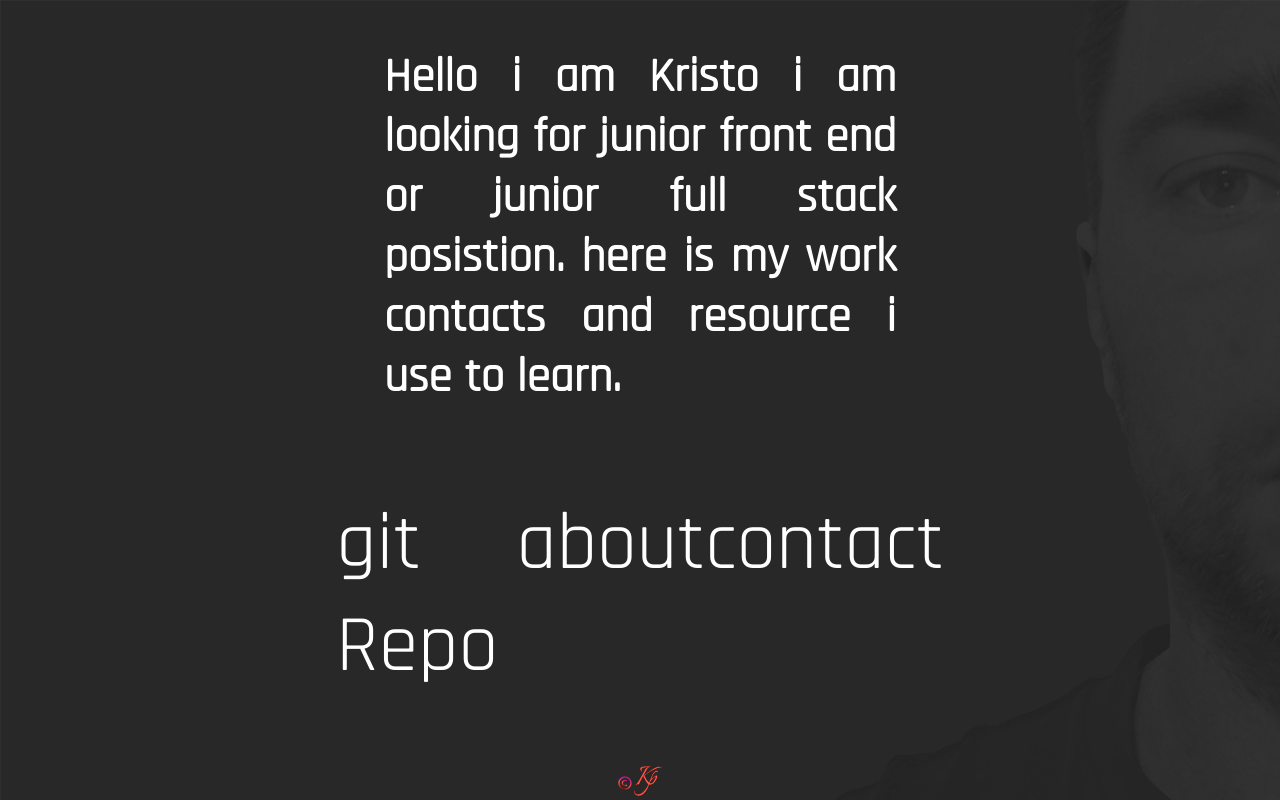
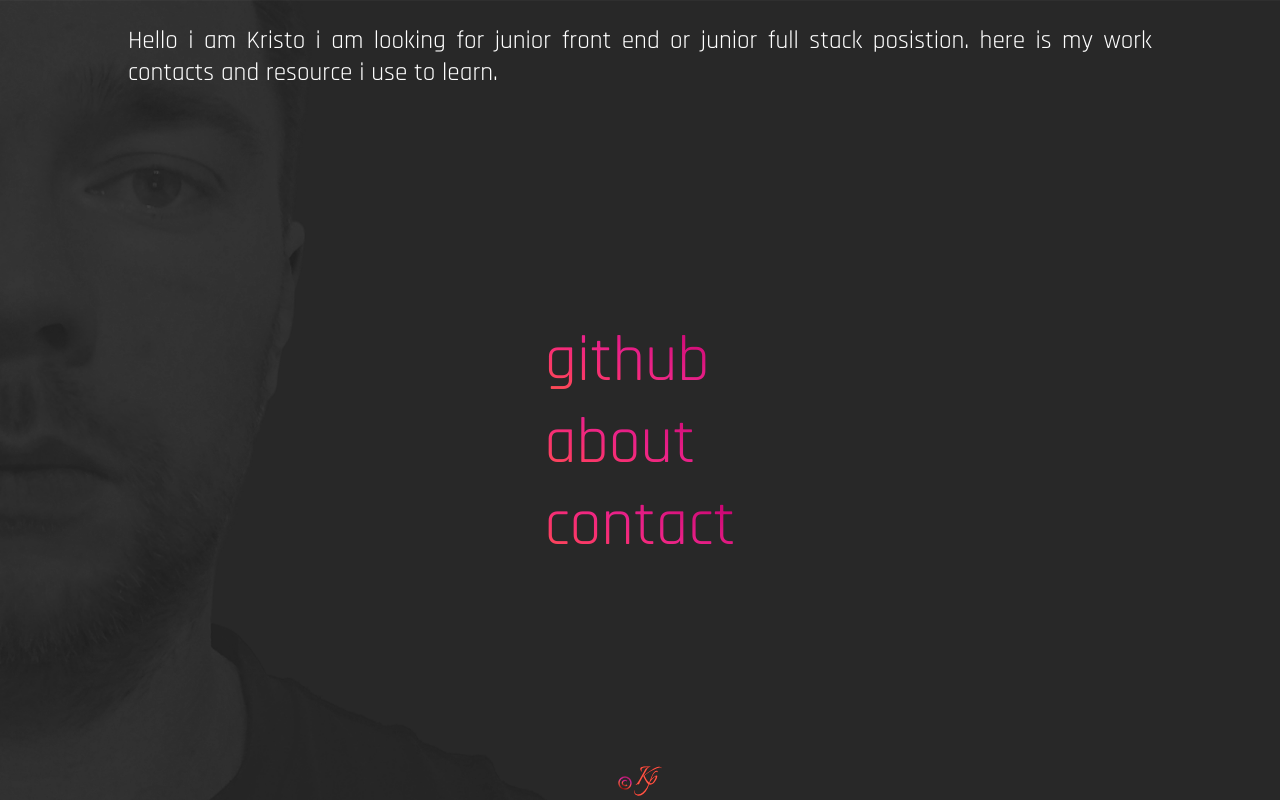
Before and after one commit to Kristopp/Portfolio, a Next.js app: page / in a window 1280 px wide. Built offline with nearby package versions, Linux system fonts and the light colour scheme; a web font is replaced by a local one.

Commit message:
working on full responivness

```diff
--- a/components/github-list/index.tsx
+++ b/components/github-list/index.tsx
@@ -3,7 +3,7 @@ import Link from "next/link";
 import { GitData, GitListProps } from "../../pages/work";
 import { container, cardStyle, row, linkStyle } from "./style";
 import { gradientTextStyle } from "@shared/reusableStyles";
-import moment from 'moment';
+import moment from "moment";
 import anime from "animejs";
 
 const toUpper = (stringInput: string): string => {
@@ -19,7 +19,7 @@ const formatDate = (data: moment.MomentInput) => {
     return "update data missing";
   } else {
     let now = moment(data).format("MM-DD-YYYY");
-    return now
+    return now;
   }
 };
 
@@ -29,6 +29,7 @@ const GitListItems = ({
   html_url,
   created_at,
   description,
+
   language,
 }: GitData) => {
   useEffect(() => {
--- a/components/github-list/style.ts
+++ b/components/github-list/style.ts
@@ -51,8 +51,8 @@ const container = css`
 const cardStyle = css`
   display: flex;
   margin: 20px 0 0 0;
-  padding: 0 0 10px 30px;
-  width: 50em;
+  padding: 0 0 0 30px;
+  width: 80%;
   background-color: rgba(17, 17, 17, 0.3);
   background-clip: padding-box; /* !importanté */
   border: solid $border transparent; /* !importanté */
--- a/components/navigation/index.tsx
+++ b/components/navigation/index.tsx
@@ -1,6 +1,5 @@
 import React, { useEffect } from "react";
-import { navStyle } from "./styles";
-import { container } from "@shared/reusableStyles";
+import { navStyle, container } from "./styles";
 import anime from "animejs";
 import Link from "next/link";
 
@@ -21,7 +20,7 @@ export const Navigation = () => {
     <div css={container}>
       <nav css={navStyle}>
         <Link href="/work">
-          <a className="fadeInAnimation">git Repo</a>
+          <a className="fadeInAnimation">github</a>
         </Link>
         <Link href="/about">
           <a className="fadeInAnimation">about</a>
--- a/components/navigation/styles.ts
+++ b/components/navigation/styles.ts
@@ -1,29 +1,22 @@
 import { css, keyframes } from "@emotion/react";
-import { bounce } from "@shared/animations"
-
+import { bounce } from "@shared/animations";
 
 const container = css`
-  display: flex;
-  align-items: center;
-  justify-content: center;
-  opacity: 0;
+  grid-column-start: 2;
+  grid-column-end: 3;
+  grid-row-start: 2;
+  grid-row-end: 3;
+  justify-self: center;
 `;
 const navStyle = css`
   display: flex;
-  width: 60%;
+  flex-direction: column;
   font-family: "Rajdhani", sans-serif;
-  max-width: var(--page-width);
-  color: var(--text-color);
-  margin: 0 1ch;
-  padding: 0.5em 1em;
-  position: relative;
-  justify-content: space-between;
-  font-size: 5rem;
-  background-color: var(--page-background);
+  width: 100%;
+  margin: 0 auto;
+  font-size: 4rem;
   cursor: pointer;
-
-  a:hover,
-  a:focus {
+  a {
     background: linear-gradient(
       to left bottom,
       #b80052,
--- a/components/welcomeComponent/index.tsx
+++ b/components/welcomeComponent/index.tsx
@@ -1,17 +1,17 @@
 import React from "react";
-import { fontStyle, textContainer } from "./style";
-import { container } from "@shared/reusableStyles";
+import { fontStyle, textContainer, container } from "./style";
+/* import { container } from "@shared/reusableStyles"; */
 
 const WelcomeText = () => {
   return (
-    <div  css={container}>
+    <div css={container}>
       <section css={textContainer}>
         <section css={fontStyle}>
-          <h1 >
+          <p >
             Hello i am Kristo i am looking for junior front end or junior full
             stack posistion. here is my work contacts and resource i use to
             learn.
-          </h1>
+          </p>
         </section>
       </section>
     </div>
--- a/components/welcomeComponent/style.ts
+++ b/components/welcomeComponent/style.ts
@@ -1,15 +1,22 @@
 import { css } from "@emotion/react";
 
+const container = css`
+  grid-column-start: 2;
+  grid-column-end: 3;
+  grid-row-start: 1;
+  grid-row-end: 2;
+  /* justify-self: center; */
+`;
 const textContainer = css`
   display: flex;
   flex-direction: column;
   text-align: justify; /* For Edge */
   /* text-align-last: justify; */
-  max-width: 40%;
+ /*  max-width: 40%; */
 `;
 
 const fontStyle = css`
-  font-size: 4ch;
+  font-size: 2.5ch;
   font-family: "Rajdhani", sans-serif;
 `;
-export { fontStyle, textContainer };
+export { fontStyle, textContainer, container };
--- a/layouts/landing-page/style.ts
+++ b/layouts/landing-page/style.ts
@@ -1,10 +1,10 @@
-import { css } from '@emotion/react'
+import { css } from "@emotion/react";
 
 const container = css`
-height: 100vh;
-display: grid;
-grid-template-rows: auto auto 1fr auto;
-/* width: var(--page-width); */
-`
+  height: 100vh;
+  display: grid;
+  grid-template-columns: auto 80% auto ;
+  grid-template-rows: 40% auto auto auto;
+`;
 
-export { container }
+export { container };
--- a/shared/globalCss.ts
+++ b/shared/globalCss.ts
@@ -18,14 +18,13 @@ export const globalStyles = css`
 
   html,
   body {
-    height: auto;
     padding: 10;
     margin: 0;
     font-family: -apple-system, BlinkMacSystemFont, Segoe UI, Roboto, Oxygen,
       Ubuntu, Cantarell, Fira Sans, Droid Sans, Helvetica Neue, Rajdhani,
       Italianno, sans-serif;
     color: var(--page-text);
-    background-image: url("/desktoptemplate1920.png");
+    background-image: url("/desktoptemplate 1.png");
     background-size: cover;
     overflow: hidden;
   }
```
Also changed, not shown: pages/about.tsx (+5 -7 lines), public/desktoptemplate 1.png (added), public/desktoptemplate1920.png (deleted). Lines whose indentation alone changed are shown as unchanged.
